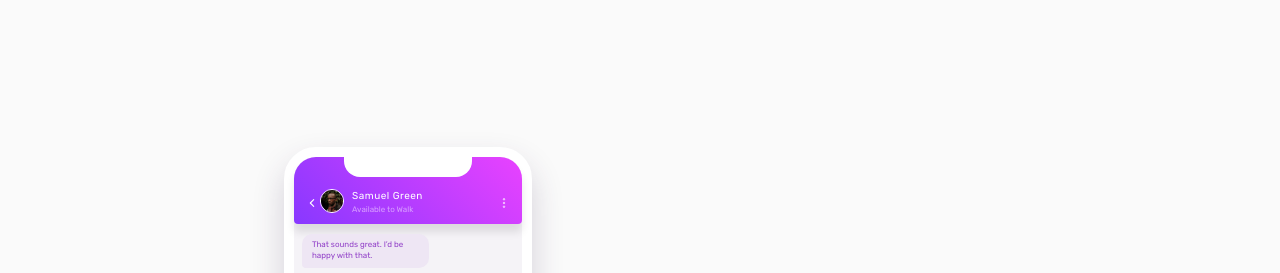
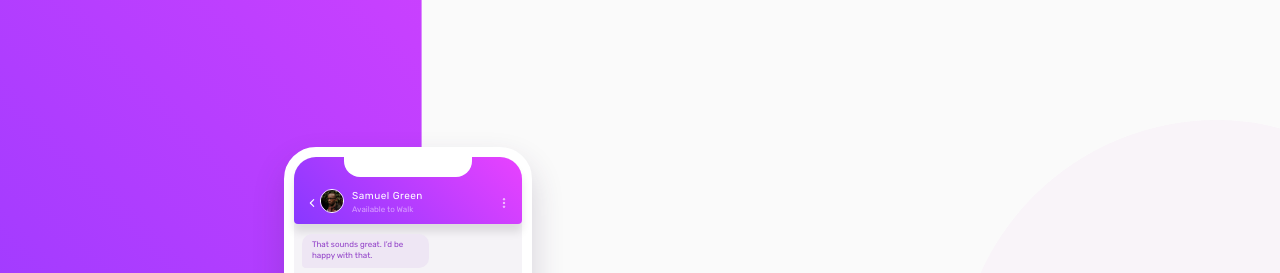
Before and after one commit to hesam-fattahi/chat-app-illustration, a plain HTML site: page index.html in a window 1280 px wide. Shown: the top 273 px of the page. Drawn offline with nearby package versions, Linux system fonts and the light colour scheme.

Commit message:
bg shapes finally fixed 😫

```diff
--- a/css/main.scss
+++ b/css/main.scss
@@ -16,8 +16,40 @@
 
 @import "./reset";
 
+html {
+  overflow: hidden;
+}
+
 body {
   background-color: #fafafa;
+  position: relative;
+  overflow: hidden;
+
+  &::before,
+  &::after {
+    content: "";
+    max-width: 31rem;
+    width: 100%;
+    height: 100%;
+    position: absolute;
+    z-index: -1;
+  }
+
+  &::before {
+    background: linear-gradient(45deg, #8838ff, #ce41ff);
+    top: 0;
+    left: 0;
+    border-bottom-right-radius: 16.5rem;
+    transform: translate(-50%, -45%);
+  }
+
+  &::after {
+    background-color: #f9f4f9;
+    bottom: 0;
+    right: 0;
+    border-top-left-radius: 16.5rem;
+    transform: translate(50%, 45%);
+  }
 }
 
 .container {
@@ -222,6 +254,17 @@ body {
 }
 
 @media (min-width: 64rem) {
+  body {
+    &::before {
+      transform: translate(-15%, -12%);
+      border-bottom-left-radius: 15rem;
+    }
+
+    &::after {
+      transform: translate(35%, 15%);
+      border-top-right-radius: 15rem;
+    }
+  }
   .app {
     margin-left: 6.75rem;
   }
```
Also changed, not shown: css/main.css, 1 other file.
